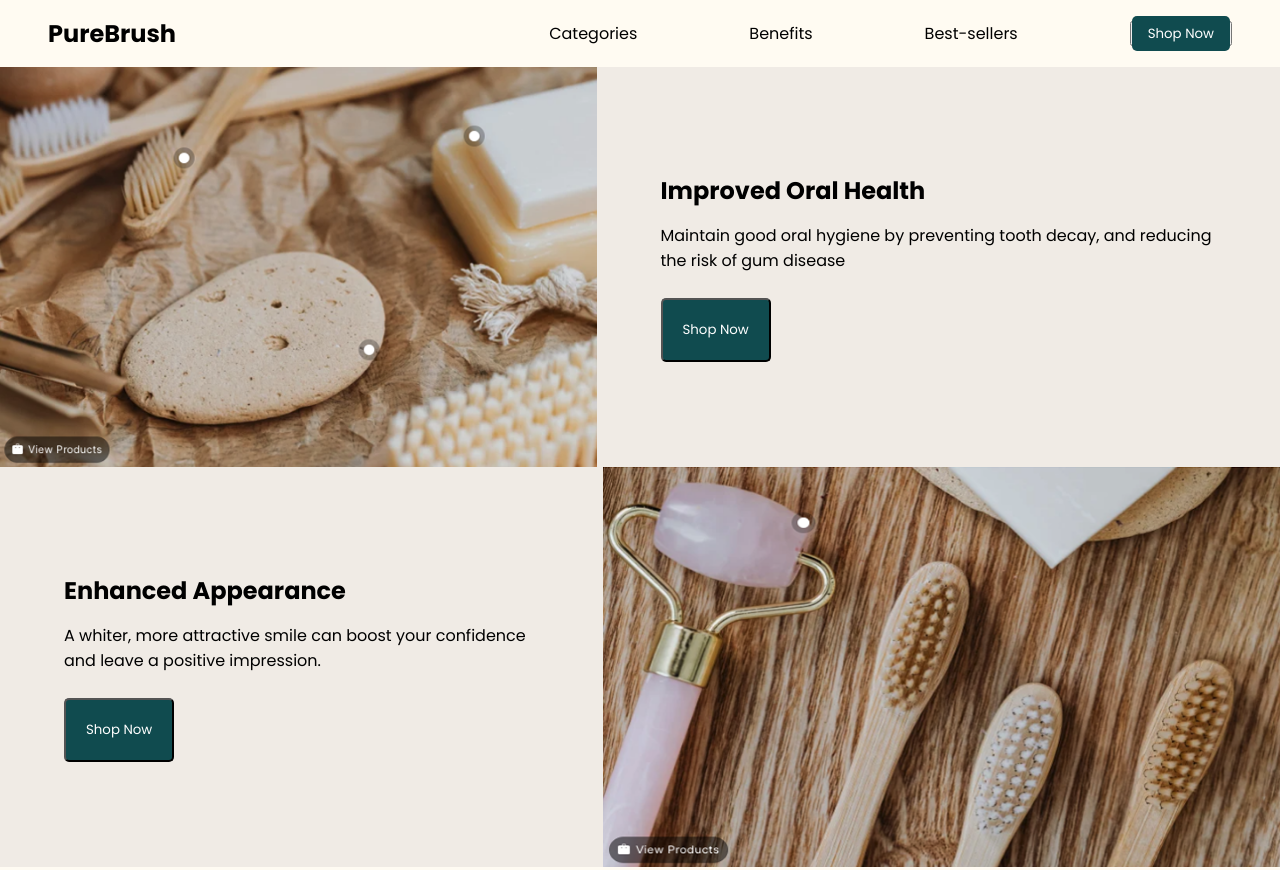
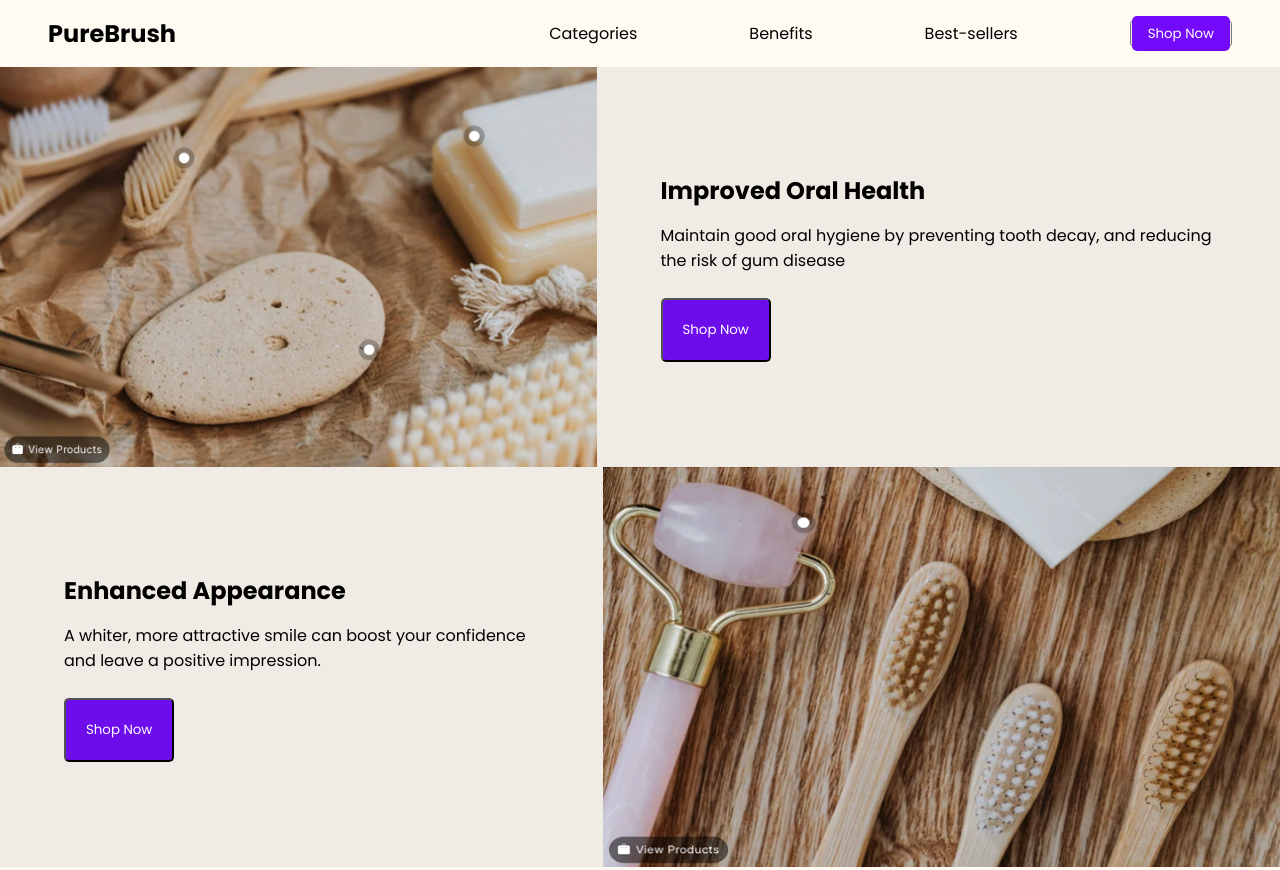
Before and after one commit to serpahenrique/Trabalho-PureBrush-DWDM, a plain HTML site: page index.html in a window 1280 px wide. Shown: the top 870 px of the page. Drawn offline with Linux system fonts and the light colour scheme.

Commit message:
Change button color

```diff
--- a/style.css
+++ b/style.css
@@ -34,7 +34,7 @@ html{
 .lista_d{
     text-decoration: none;
     color: white;
-    background-color: #104B4F;
+    background-color: #730bfa;
     padding: 0.5rem 1rem;
     border-radius: 5px;
 }
@@ -62,7 +62,7 @@ html{
 }
 
 .btn{
-    background-color: #104B4F;
+    background-color: #6d0deb;
     padding: 20px;
     color: white;
     border-radius: 5px;
```
